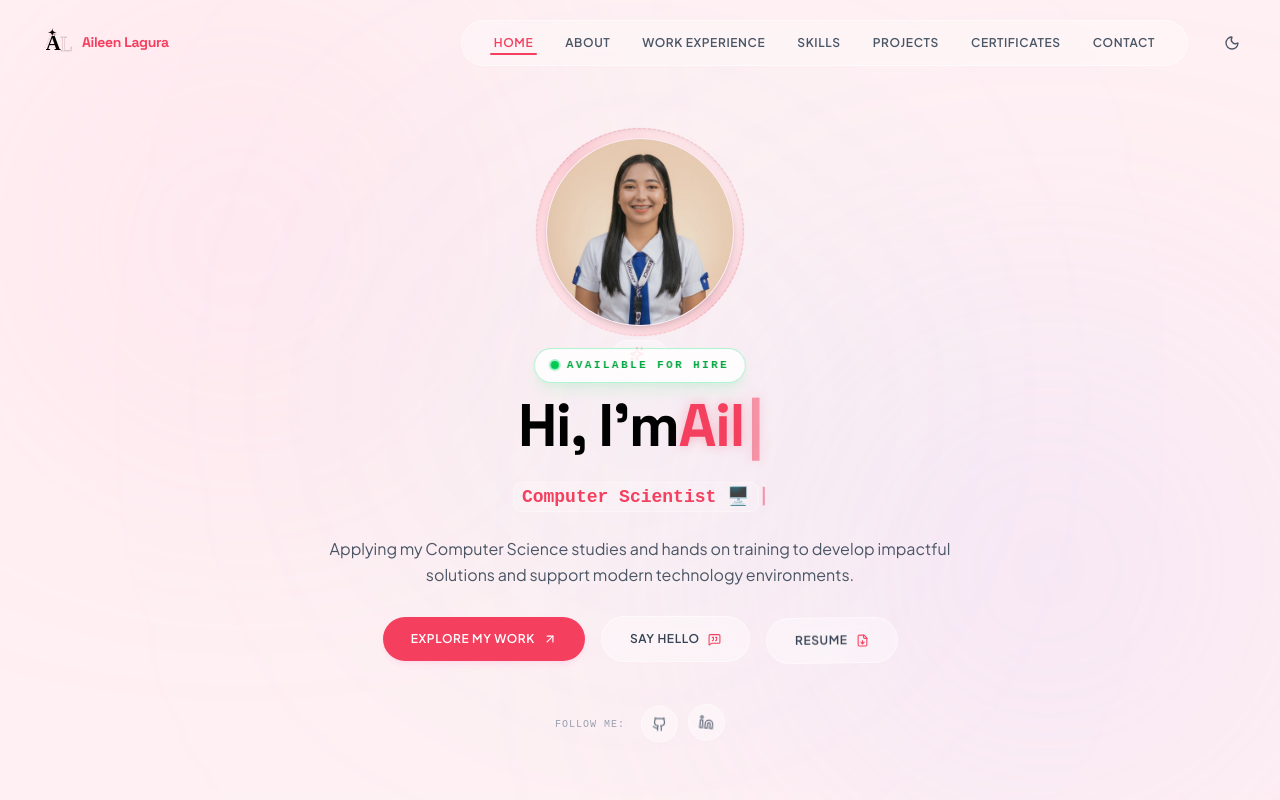
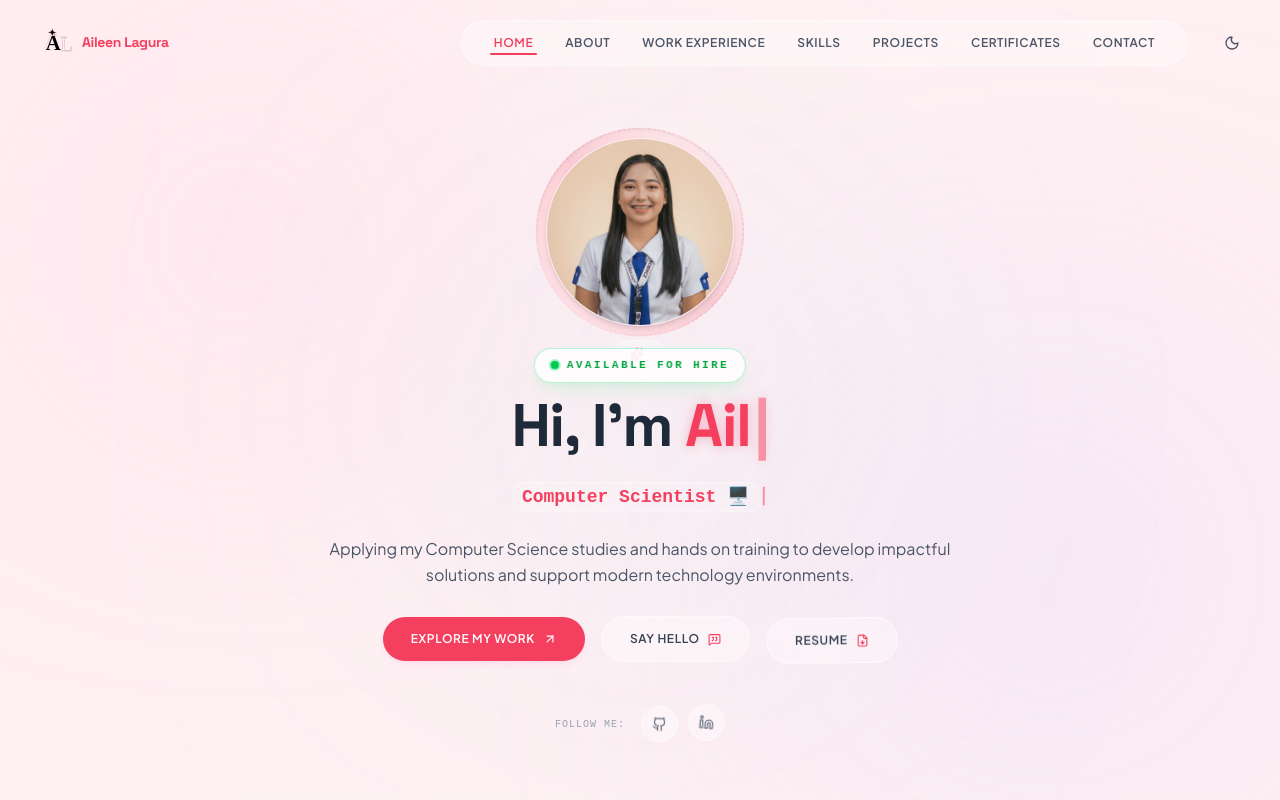
Before and after one commit to aileenlagura21/itsaileen-portfolio, a React (Vite) app: page / in a window 1280 px wide. Shown: the top 800 px of the page. Built offline with nearby package versions, Linux system fonts and the light colour scheme.

Commit message:
Update Hero.jsx

```diff
--- a/src/components/Hero/Hero.jsx
+++ b/src/components/Hero/Hero.jsx
@@ -220,9 +220,7 @@ export default function Hero({ isDark, onContactClick, onWorkClick }) {
               transition={{ duration: 0.7, delay: 0.15 }}
               className="text-4xl sm:text-5.5xl md:text-6xl font-display font-bold tracking-tight"
             >
-              <span className="text-black text-glow-white">
-                Hi, I’m
-              </span>
+              <span className="text-lightblack text-glow-black">Hi, I’m </span>
               <span className="text-hotpink text-glow-pink">
                 {typedName}
                 <span className="ml-1 animate-pulse">|</span>
```
